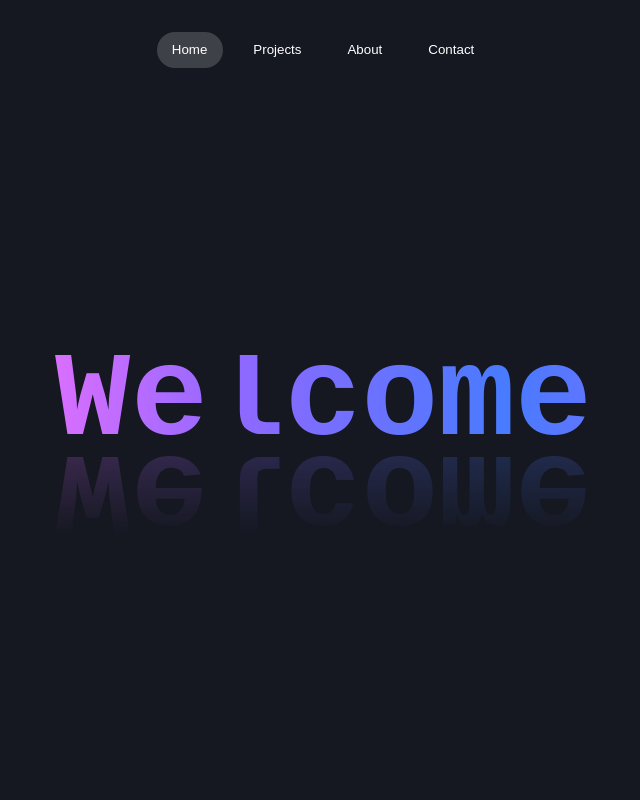
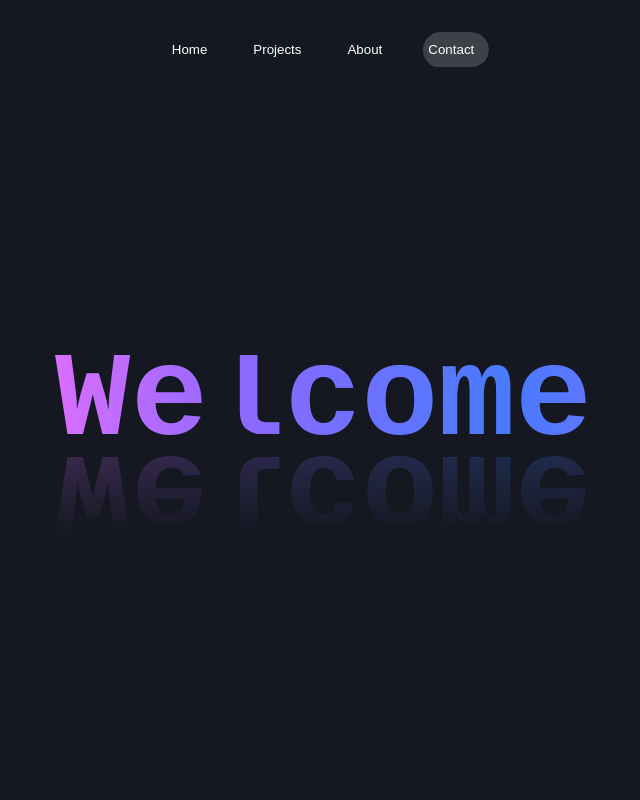
Before and after one commit to JaydenYip3/Portfolio, a React (Create React App) app: page / in a window 1280 px wide. Shown: the top 800 px of the page, without its empty margins (317-957 px from the left). Built offline with nearby package versions, Linux system fonts and the light colour scheme; a web font is replaced by a local one.

Commit message:
Attempt fix

```diff
--- a/src/App.css
+++ b/src/App.css
@@ -49,6 +49,7 @@ nav div{
   padding: .5em;
   padding: 10px 15px 10px 15px;
   border-radius: 32px;
+  overflow: clip;
 
 }
 
--- a/src/App.js
+++ b/src/App.js
@@ -47,7 +47,7 @@ function App() {
           "Contact": 3
         };
         const child = children[indexMap[page]];
-        buttonBackground.style.left = `${child.offsetLeft}px`;
+        buttonBackground.style.right = `${child.offsetLeft}px`;
         buttonBackground.style.width = `${child.offsetWidth}px`;
       }
     }
--- a/src/components/Projects.module.css
+++ b/src/components/Projects.module.css
@@ -26,7 +26,7 @@
 }
 .about{
     background-color: transparent;
-    margin-left: auto;
+
   }
   .more{
     display: inline-block;
```
